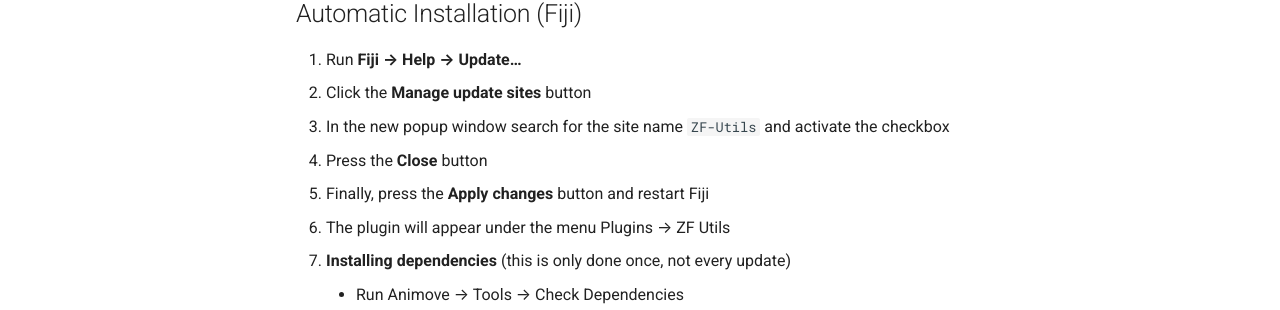
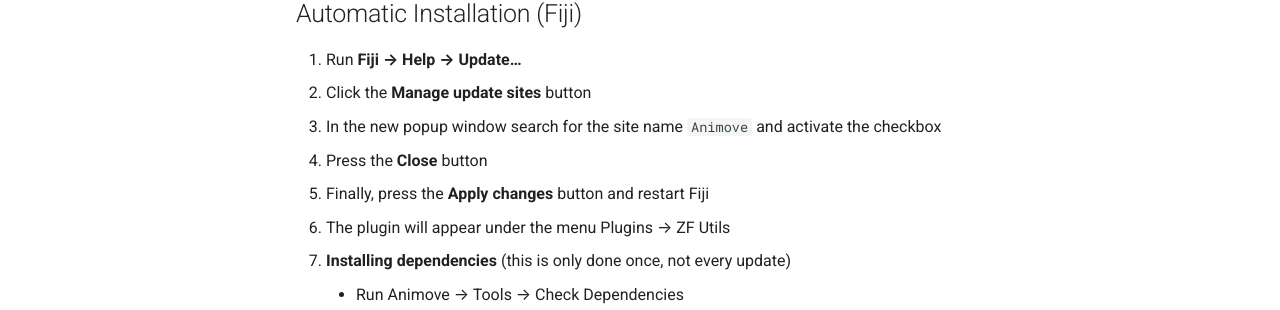
Before and after one commit to labmus-ufrj/Animove, an MkDocs documentation site: the page built from docs/docs/guide/installation.md, in a window 1280 px wide and 900 px high. Shown: the part 368-678 px from the top of the window. Built offline with MkDocs 1.6.1 and Material for MkDocs 9.7.7, drawn with Linux system fonts in a browser that asks for light colours; comment, search, counter and statistics services are not loaded.

Commit message:
docs update

```diff
--- a/docs/docs/guide/installation.md
+++ b/docs/docs/guide/installation.md
@@ -7,7 +7,7 @@
 
 1. Run **Fiji → Help → Update…**
 2. Click the **Manage update sites** button
-3. In the new popup window search for the site name `ZF-Utils` and activate the checkbox
+3. In the new popup window search for the site name `Animove` and activate the checkbox
 4. Press the **Close** button
 5. Finally, press the **Apply changes** button and restart Fiji
 6. The plugin will appear under the menu Plugins → ZF Utils
```
Also changed, not shown: 1 other file.
